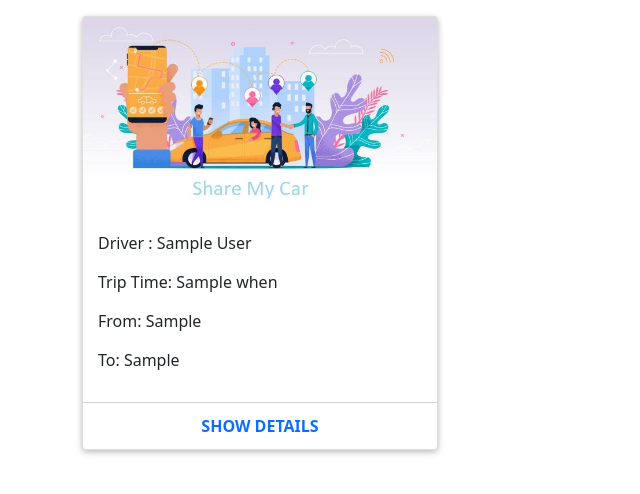
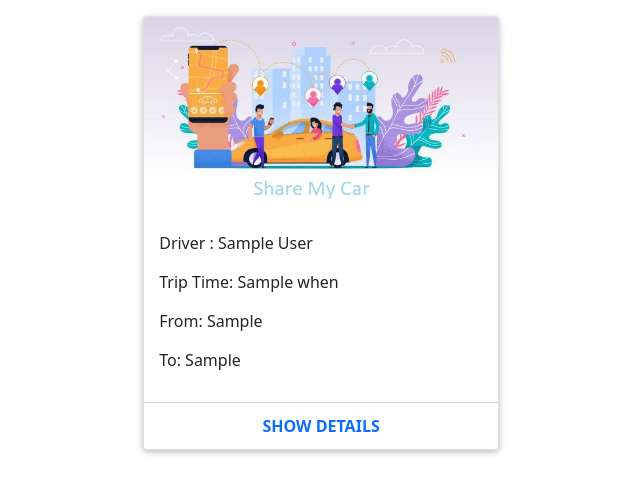
Before and after one commit to MalekMohanna/share_my_car, a Django app: template car_pool_app/templates/account.html in a window 1280 px wide. Shown: the part 150-644 px from the top of the page, without its empty margins (0-640 px from the left). Run offline with Django 3.2, Linux system fonts and the light colour scheme; tables that the repository leaves empty hold one stand-in row (Sample ...); the template is opened without the code that fills it: values named after a table or form of the project are taken from there, most other values are stand-ins (such as "Sample title", 1, 10 or a date in 2020).

Commit message:
account wrapper

```diff
--- a/car_pool_app/static/css/account.css
+++ b/car_pool_app/static/css/account.css
@@ -12,13 +12,16 @@ body {
 }
 
 .wrapper {
-  display: table;
+  display: flex;
+  flex-wrap: wrap;
   height: 100%;
-  width: 100%;
+  width: 82%;
+  margin: 0 auto;
 }
 
+
+
 .container-fostrap {
-  display: table-cell;
   padding: 1em;
   text-align: center;
   vertical-align: middle;
--- a/car_pool_app/templates/account.html
+++ b/car_pool_app/templates/account.html
@@ -65,7 +65,7 @@
             <div class="content">
                 <div class="container">
                     <div class="row">
-                        <div class="col-xs-12 col-sm-4">
+                        <div class="col-xs-12 col-sm-12">
                             <div class="card">
                                 <a class="img-card" >
                                 <img src="{% static 'icons/car_image.jpg' %}" />
```
